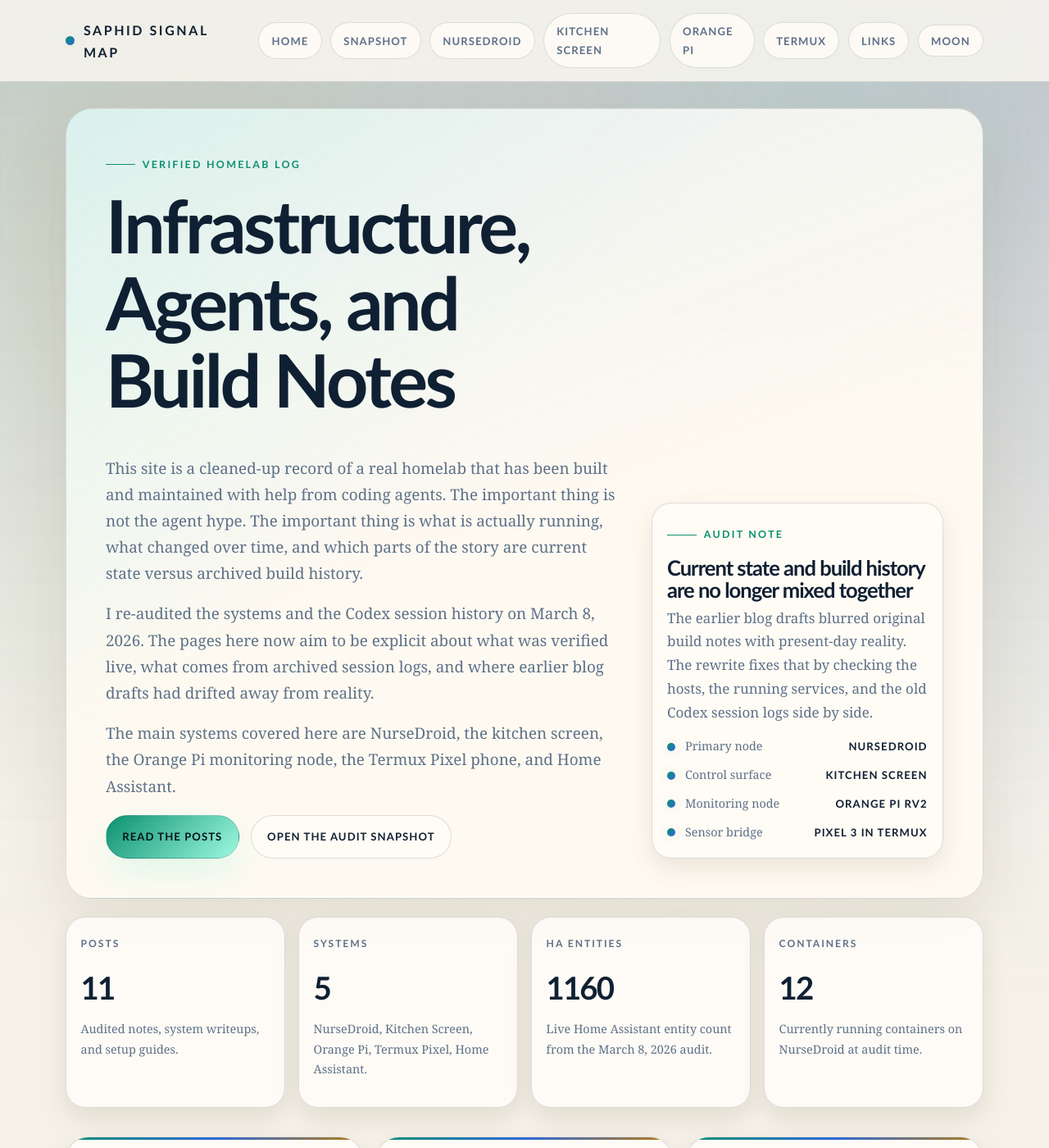
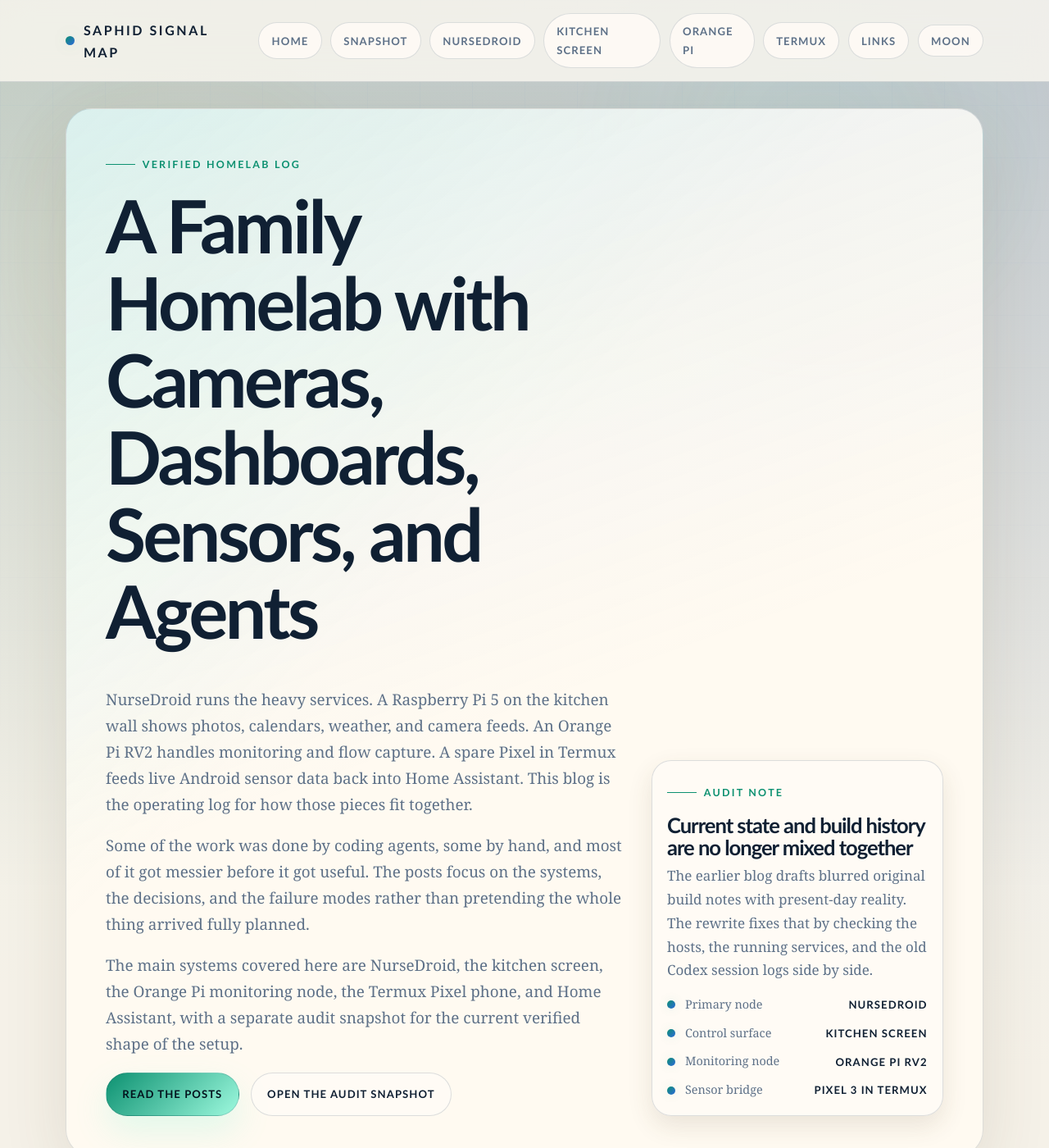
Before and after one commit to saphid/homelab-blog, a Jekyll site: the page built from index.md, in a window 1280 px wide and 1400 px high. Shown: the whole window at 82% size. Built offline with Jekyll 4.4.1, drawn with Linux system fonts in a browser that asks for light colours.

Commit message:
Refresh homepage byline copy

```diff
--- a/index.md
+++ b/index.md
@@ -3,10 +3,10 @@ layout: home
 title: Home
 ---
 
-# Infrastructure, Agents, and Build Notes
+# A Family Homelab with Cameras, Dashboards, Sensors, and Agents
 
-This site is a cleaned-up record of a real homelab that has been built and maintained with help from coding agents. The important thing is not the agent hype. The important thing is what is actually running, what changed over time, and which parts of the story are current state versus archived build history.
+NurseDroid runs the heavy services. A Raspberry Pi 5 on the kitchen wall shows photos, calendars, weather, and camera feeds. An Orange Pi RV2 handles monitoring and flow capture. A spare Pixel in Termux feeds live Android sensor data back into Home Assistant. This blog is the operating log for how those pieces fit together.
 
-I re-audited the systems and the Codex session history on March 8, 2026. The pages here now aim to be explicit about what was verified live, what comes from archived session logs, and where earlier blog drafts had drifted away from reality.
+Some of the work was done by coding agents, some by hand, and most of it got messier before it got useful. The posts focus on the systems, the decisions, and the failure modes rather than pretending the whole thing arrived fully planned.
 
-The main systems covered here are NurseDroid, the kitchen screen, the Orange Pi monitoring node, the Termux Pixel phone, and Home Assistant.
+The main systems covered here are NurseDroid, the kitchen screen, the Orange Pi monitoring node, the Termux Pixel phone, and Home Assistant, with a separate audit snapshot for the current verified shape of the setup.
```
